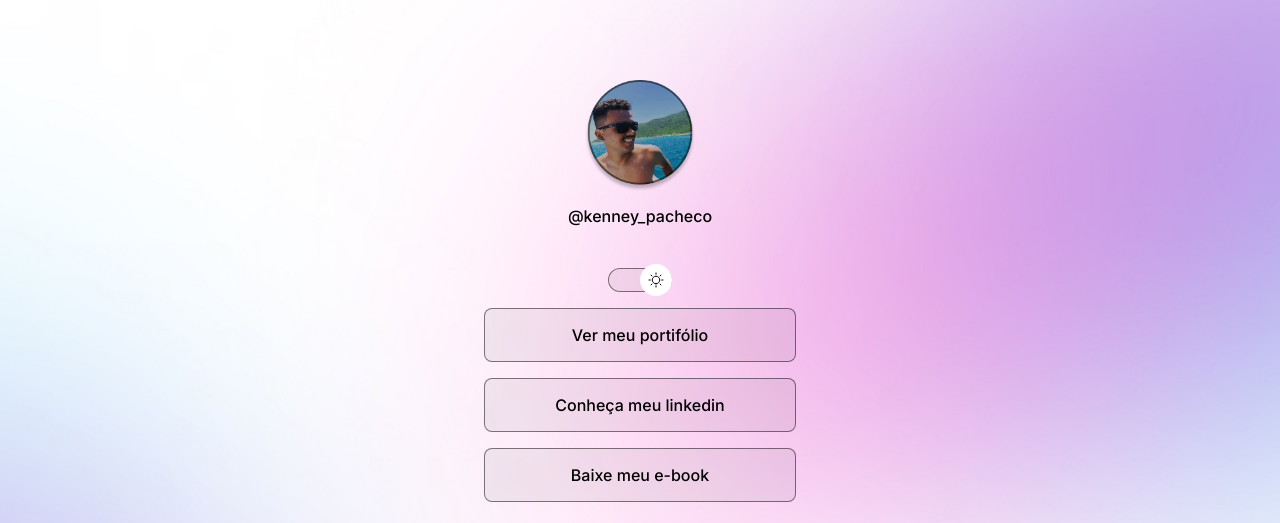
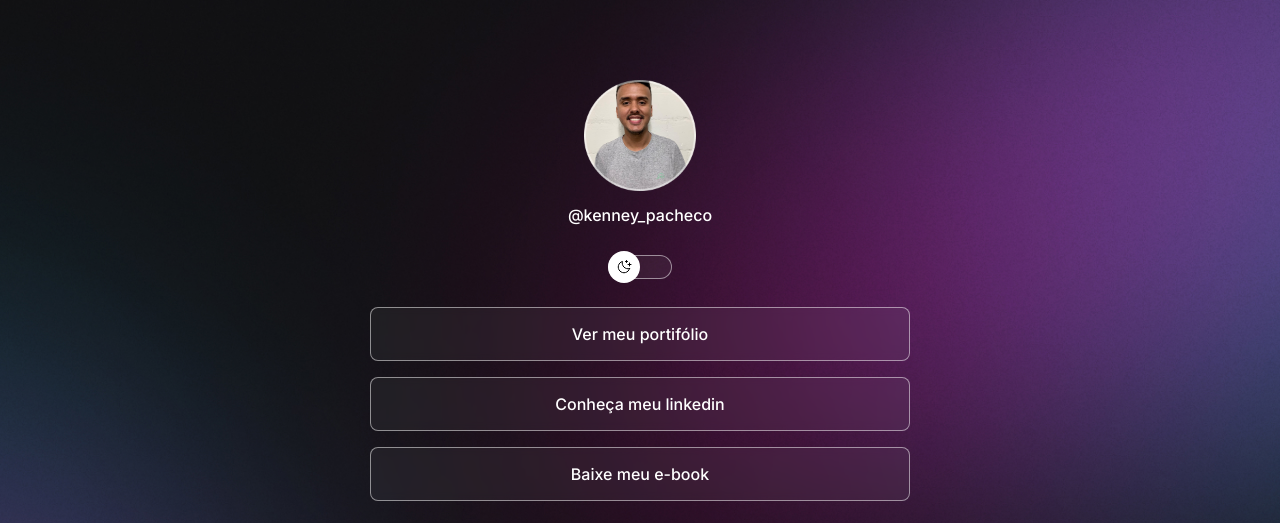
Before and after one commit to KenneyPacheco/Projeto_Devlink, a plain HTML site: page index.html in a window 1280 px wide. Shown: the top 523 px of the page. Drawn offline with nearby package versions, Linux system fonts and the light colour scheme.

Commit message:
Adding link to readme and correcting html and css

```diff
--- a/index.html
+++ b/index.html
@@ -1,6 +1,6 @@
 <!-- "Cabeçalho do documento html" -->
 <!DOCTYPE html>
-<html lang="pt-br" class="light" >
+<html lang="pt-br">
 <head>
 
     <!-- importa os tipos de fonte de texto usados no projeto -->
@@ -29,7 +29,7 @@
 <!-- Informações do perfil -->
         <div id="profile">
 
-            <img src="./assets/avatar-light.png" alt="Foto de Kenney">
+            <img src="./assets/avatar-dark.png" alt="Foto de Kenney">
             <p>@kenney_pacheco</p>
 
         </div>
--- a/style.css
+++ b/style.css
@@ -34,6 +34,7 @@ body {
 
     /*Cria uma variável para o plano de fundo e configura para não repetir, alinha ao topo e no centro, cobre toda a tela*/
     background: var(--bg-url) no-repeat top center/cover;
+    height: 100vh;
 
    /* outra forma de fazer seria assim
     background-image: url(./assets/bg-mobile.jpg);
@@ -53,10 +54,10 @@ body * {
 estas linhas adicionam largura, margem e preenchimento repectivamente */
 #container {
 
-  width: 360px;
-  margin: 56px auto 0;
+  width: 100%;
+  max-width: 588px;
+  margin: 56px auto 0px;
   padding: 0 24px;
-
 }
 
 /* Posiciona a foto do perfil e o texto abaixo */
@@ -85,7 +86,7 @@ estas linhas adicionam largura, margem e preenchimento repectivamente */
 
     position: relative;
     width: 64px;
-    margin: 16px auto;
+    margin: 4px auto;
 
 }
 
@@ -110,6 +111,7 @@ largura, altura, borda, arredondamento de borda, plano de fundo, posicionamento
 /* define o início do botão no lado esquerdo */
 .light .switch button {
 
+  /* "forwards" faz o botão ficar no ponto determinado sem ele voltaria ao inicio */
     animation: slide-in 0.2s forwards;
 }
 
@@ -139,6 +141,7 @@ ul {
     display: flex;
     flex-direction: column;
     gap: 16px;
+    padding: 24px 0;
 }
 
 
```
Also changed, not shown: 1 other file.
